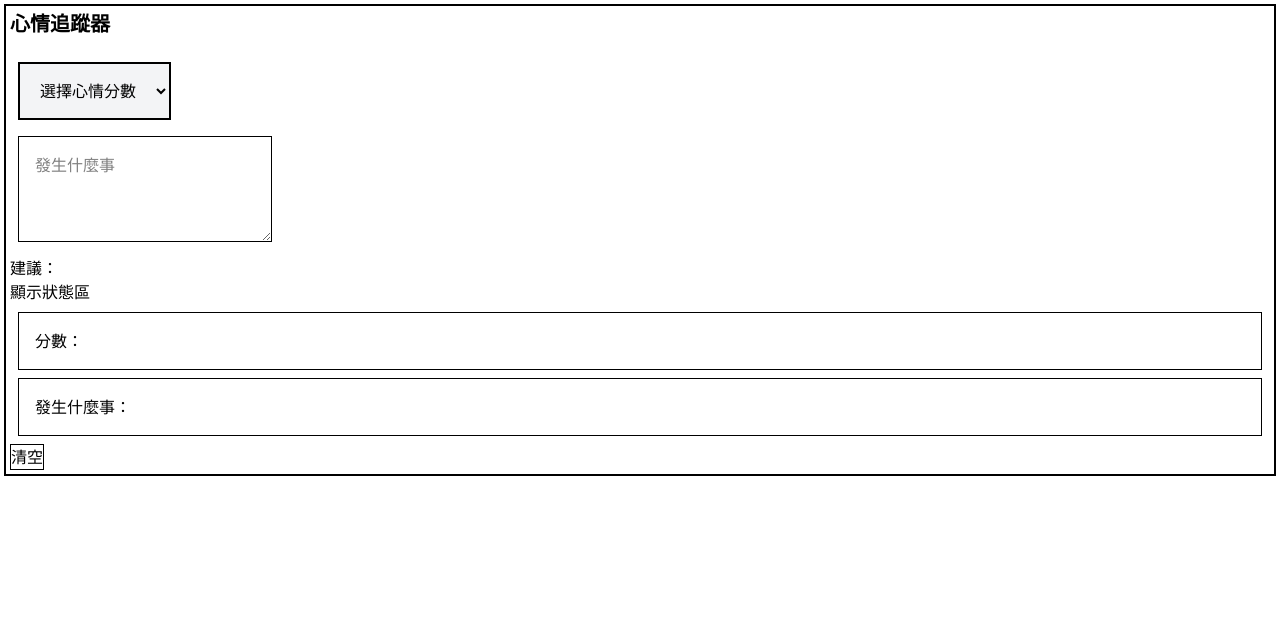
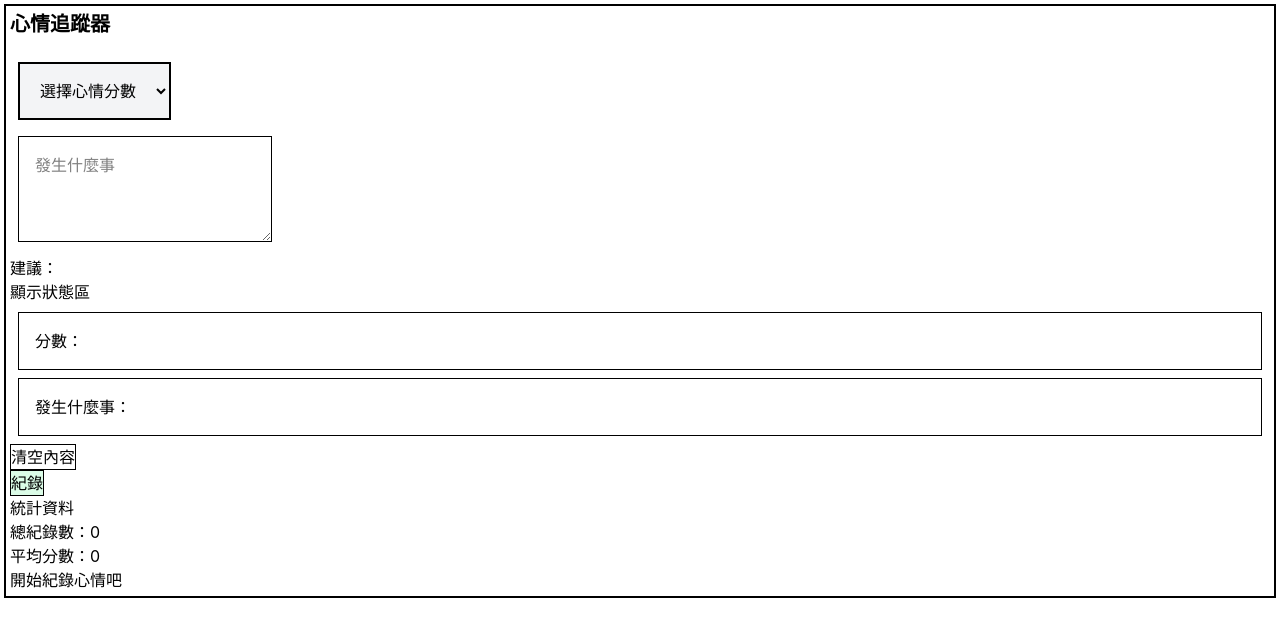
Before and after one commit to Tingan111/mood-tracker, a React (Vite) app in the folder frontend/: page / in a window 1280 px wide. Shown: the top 636 px of the page. Built offline with nearby package versions, Linux system fonts and the light colour scheme.

Commit message:
feat: upgrade to mood diary with records management

```diff
--- a/frontend/src/components/MoodTracker.jsx
+++ b/frontend/src/components/MoodTracker.jsx
@@ -3,6 +3,7 @@ import { useState } from "react";
 const MoodTracker = () => {
   const [score, setScore] = useState("");
   const [text, setText] = useState("");
+  const [records, setRecords] = useState([]);
   const handleSubmit = () => {
     setScore("");
     setText("");
@@ -17,9 +18,33 @@ const MoodTracker = () => {
   };
 
   const getSuggestion = (score) => {
-    if (score <= 2) return "要不要做點讓自己開心的事？";
-    if (score === "3") return "平靜也是很好的狀態";
+    const numScore=Number(score)
+    if (numScore <= 2) return "要不要做點讓自己開心的事？";
+    if (numScore === 3) return "平靜也是很好的狀態";
     return "太棒了！繼續保持！";
+  };
+
+  const addRecord = () => {
+    if (!score) return;
+    const newRecord = {
+      id: Date.now(),
+      score: parseInt(score),
+      text: text || "沒有備注",
+      date: new Date().toLocaleDateString(),
+    };
+    setRecords([...records, newRecord]);
+
+    setScore("");
+    setText("");
+  };
+  const getAverageScore = () => {
+    if (records.length === 0) return 0;
+    const total = records.reduce((sum, record) => sum + record.score, 0);
+    return (total / records.length).toFixed(1);
+  };
+
+  const deleteRecord = (id) => {
+    setRecords(records.filter((record) => record.id !==id));
   };
   return (
     <div className="bg-white-100 p-1 m-1 border-2 ">
@@ -52,9 +77,26 @@ const MoodTracker = () => {
         <div className="text-200 p-4 m-2 border-1">分數：{score}</div>
         <div className="text-200 p-4 m-2 border-1">發生什麼事：{text}</div>
         <button className="border-1" onClick={handleSubmit}>
-          清空
+          清空內容
         </button>
       </div>
+      {/* 統計區域 */}
+      <button onClick={addRecord} className="border-1 bg-green-100">紀錄</button>
+      <div className="bg-white bg-opacity-50">
+        <h3>統計資料</h3>
+        <p>總紀錄數：{records.length}</p>
+        <p>平均分數：{getAverageScore()}</p>
+      </div>
+      {/* 歷史紀錄*/}
+      {(records.length===0)?(<div>開始紀錄心情吧</div>):
+      (records.map((record) => (
+        <div key={record.id} className="bg-white p-2 mb-2 rounded">
+          <div>{record.score}</div>
+          <div>{record.text}</div>
+          <div>{record.date}</div>
+          <button onClick={() => deleteRecord(record.id)} className="border-1 bg-red-200">刪除紀錄</button>
+        </div>)
+      ))}
     </div>
   );
 };
```
Lines whose indentation alone changed are shown as unchanged.
